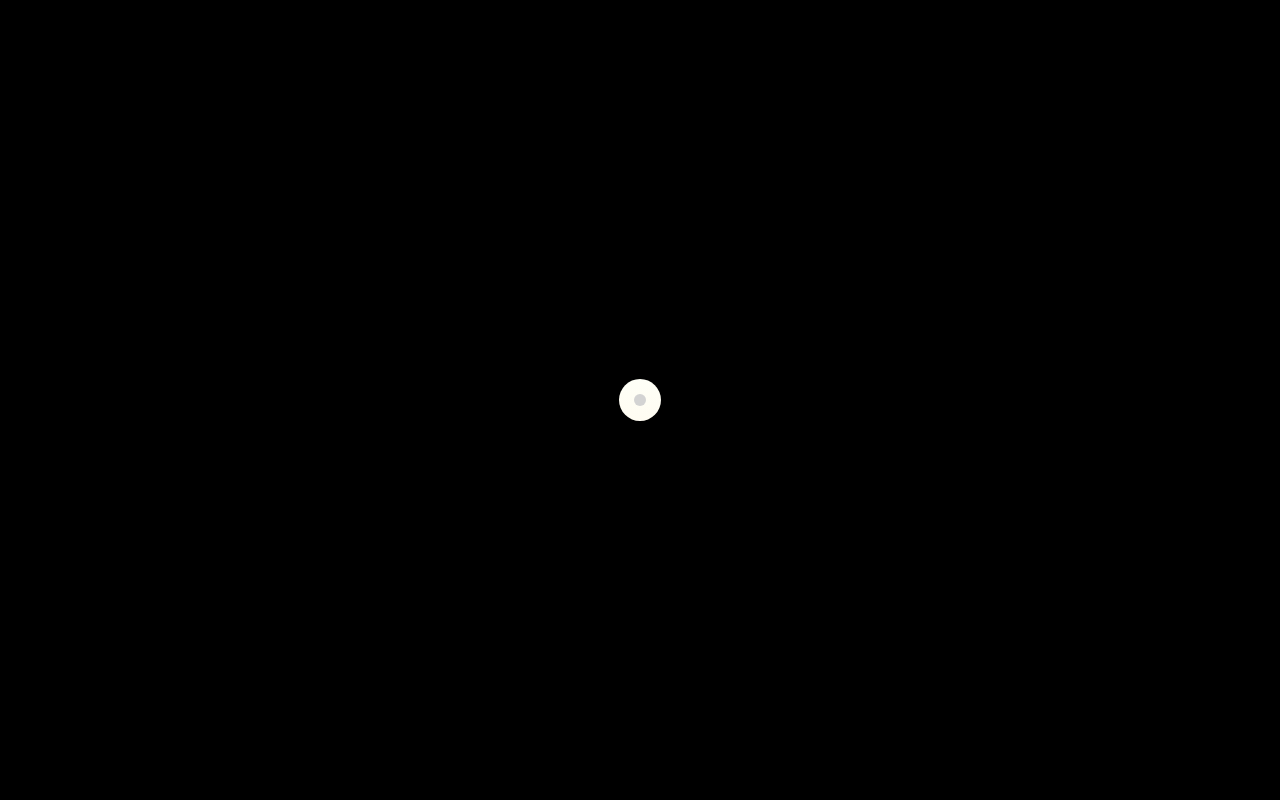
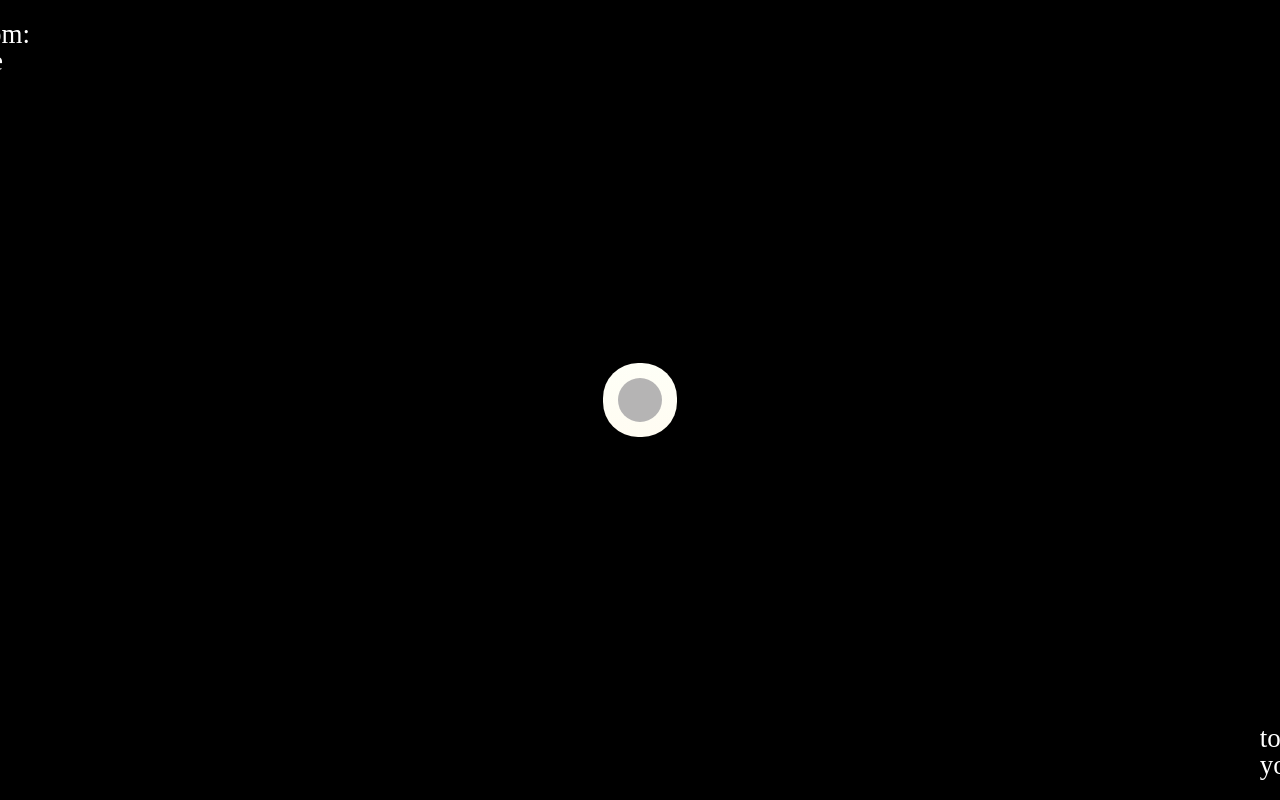
Before and after one commit to cestmoii/-Project-, a plain HTML site: page index.html in a window 1280 px wide. Drawn offline with Linux system fonts and the light colour scheme.

Commit message:
кнопка, подписи

```diff
--- a/index.html
+++ b/index.html
@@ -12,8 +12,16 @@
     </audio>
 
     <audio controls autoplay="">
-      <source src="audio/movement - 5_5.mp3" type="audio/mp3">
+      <source src="audio/movement - 5_7.mp3" type="audio/mp3">
     </audio>
+
+    <section class="from">
+      from: me
+    </section>
+
+    <section class="to">
+      to: you
+    </section>
 
     <section class="btn">
       <div class="play">
--- a/stylesheets/content.css
+++ b/stylesheets/content.css
@@ -4,15 +4,38 @@
   background: ghostwhite;
   background-image: linear-gradient(to bottom, #fefff7, #fffcf2);
   padding: 15px 15px;
-  border-radius: 25px;
+  border-radius: 35px;
 }
 
-.btn:hover {
+.btn .play {
+  background-color: #B5B4B4;
+  padding: 22px 22px;
+  border-radius: 34px;
+}
+
+.btn .play:hover {
   cursor: pointer;
 }
 
-.btn .play {
-  background-color: lightgrey;
-  padding: 6px 6px;
-  border-radius: 6px;
+.btn .play:active {
+  border-bottom: 1px solid #fff;
+  margin: 1px;
+  background-color: #B7B3B3;
+  box-shadow: 2px rgba(0,0,0,0.5)
 }
+
+.from {
+  position: fixed;
+  color: white;
+  font-size: 27px;
+  padding-bottom: 88vh;
+  padding-right: 160vh;
+}
+
+.to {
+  position: fixed;
+  color: white;
+  font-size: 27px;
+  padding-top: 88vh;
+  padding-left: 160vh;
+}
```
